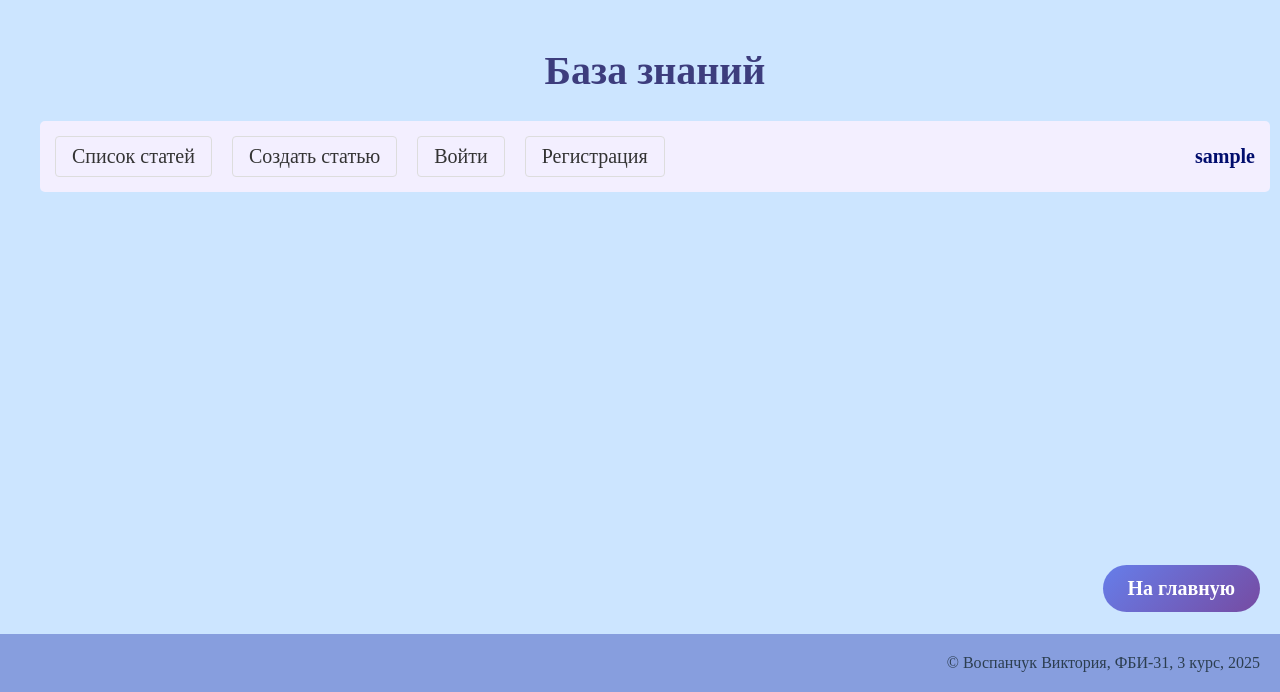
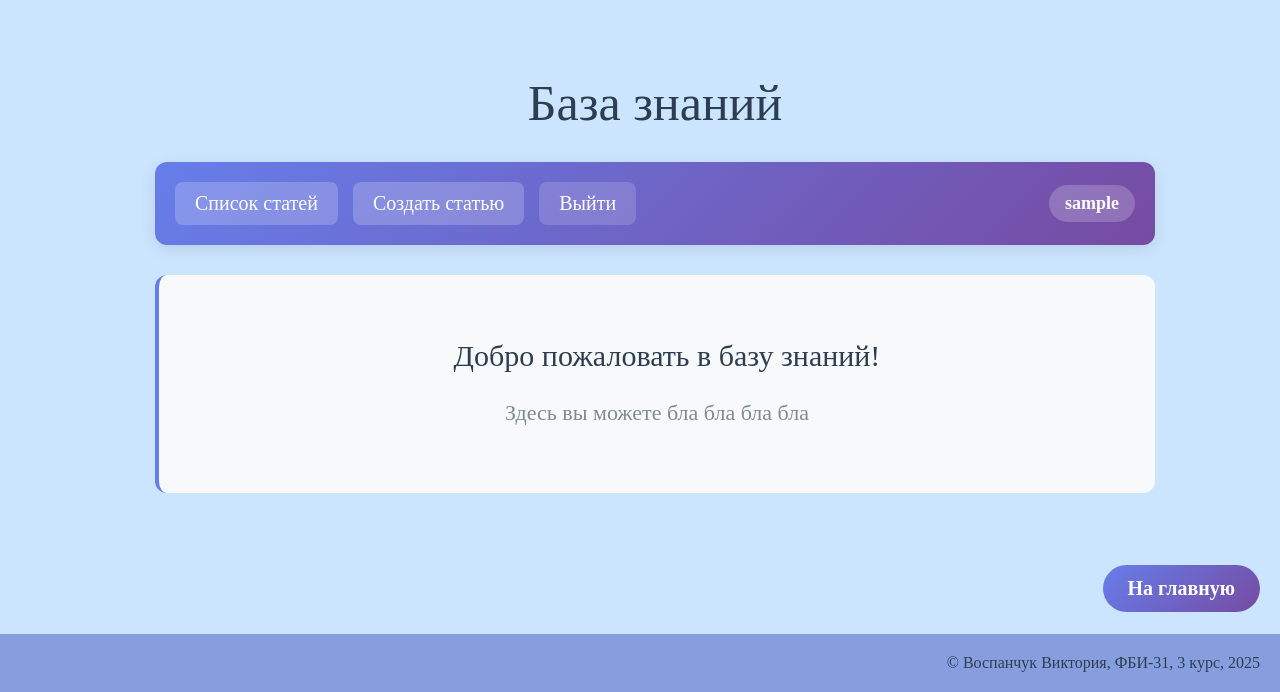
Before and after one commit to vvvicntu/vospa-back-labs, a Flask app: page /lab5/ in a window 1280 px wide. Shown: the part 108-800 px from the top of the page. Run offline with Flask 3, Linux system fonts and the light colour scheme; the visitor is signed in with stand-in values (Sample User, id 1); some libraries are stand-ins or nearby versions.

Commit message:
Подключение бд SQLite

```diff
--- a/app.py
+++ b/app.py
@@ -1,5 +1,6 @@
 from flask import Flask, url_for, request, redirect, abort, render_template
 from datetime import datetime
+import os
 from lab1 import lab1
 from lab2 import lab2
 from lab3 import lab3
@@ -8,7 +9,7 @@ from lab5 import lab5
 
 app = Flask(__name__)
 
-app.config['SECRET_KEY'] = os.environ.get('SECRET_KEY', 'секретносекретный ключ')
+app.config['SECRET_KEY'] = os.environ.get('SECRET_KEY', 'секретно-секретный ключ')
 app.config['DB_TYPE'] = os.getenv('DB_TYPE', 'postgres')
 
 app.register_blueprint(lab1)
--- a/lab5.py
+++ b/lab5.py
@@ -24,7 +24,7 @@ def db_connect():
         dir_path = path.dirname(path.realpath(__file__))
         db_path = path.join(dir_path, "database.db")
         conn = sqlite3.connect(db_path)
-        conn.row_factory  = sqlite3.Row
+        conn.row_factory = sqlite3.Row
         cur = conn.cursor()
 
     return conn, cur
@@ -33,8 +33,6 @@ def db_close(conn, cur):
     conn.commit()
     cur.close()
     conn.close()
-
-
 
 @lab5.route('/lab5/register', methods=['GET', 'POST'])
 def register():
@@ -49,7 +47,11 @@ def register():
 
     conn, cur = db_connect()
 
-    cur.execute("SELECT login FROM users WHERE login=%s;", (login, ))
+    if current_app.config['DB_TYPE'] == 'postgres':
+        cur.execute("SELECT login FROM users WHERE login=%s;", (login,))
+    else:
+        cur.execute("SELECT login FROM users WHERE login=?;", (login,))
+
     if cur.fetchone():
         db_close(conn, cur)
         return render_template('lab5/register.html',
@@ -57,7 +59,10 @@ def register():
 
     password_hash = generate_password_hash(password)
 
-    cur.execute("INSERT INTO users (login, password) VALUES(%s, %s);", (login, password_hash))
+    if current_app.config['DB_TYPE'] == 'postgres':
+        cur.execute("INSERT INTO users (login, password) VALUES (%s, %s);", (login, password_hash))
+    else:
+        cur.execute("INSERT INTO users (login, password) VALUES (?, ?);", (login, password_hash))
 
     db_close(conn, cur)
     return render_template('lab5/success.html', login=login)
@@ -76,7 +81,11 @@ def login():
 
     conn, cur = db_connect()
 
-    cur.execute("SELECT * FROM users WHERE login=%s;", (login, ))
+    if current_app.config['DB_TYPE'] == 'postgres':
+        cur.execute("SELECT * FROM users WHERE login=%s;", (login,))
+    else:
+        cur.execute("SELECT * FROM users WHERE login=?;", (login,))
+
     user = cur.fetchone()
 
     if not user:
@@ -111,7 +120,11 @@ def create():
 
     conn, cur = db_connect()
 
-    cur.execute("SELECT id FROM users WHERE login=%s;", (login, ))
+    if current_app.config['DB_TYPE'] == 'postgres':
+        cur.execute("SELECT id FROM users WHERE login=%s;", (login,))
+    else:
+        cur.execute("SELECT id FROM users WHERE login=?;", (login,))
+
     user = cur.fetchone()
 
     if not user:
@@ -120,8 +133,12 @@ def create():
 
     user_id = user["id"]
 
-    cur.execute("INSERT INTO articles(user_id, title, article_text) VALUES (%s, %s, %s);",
-                (user_id, title, article_text))
+    if current_app.config['DB_TYPE'] == 'postgres':
+        cur.execute("INSERT INTO articles(user_id, title, article_text) VALUES (%s, %s, %s);",
+                    (user_id, title, article_text))
+    else:
+        cur.execute("INSERT INTO articles(user_id, title, article_text) VALUES (?, ?, ?);",
+                    (user_id, title, article_text))
 
     db_close(conn, cur)
     return redirect('/lab5')
@@ -136,8 +153,11 @@ def list():
 
     conn, cur = db_connect()
 
+    if current_app.config['DB_TYPE'] == 'postgres':
+        cur.execute("SELECT id FROM users WHERE login=%s;", (login,))
+    else:
+        cur.execute("SELECT id FROM users WHERE login=?;", (login,))
 
-    cur.execute("SELECT id FROM users WHERE login=%s;", (login, ))
     user = cur.fetchone()
 
     if not user:
@@ -146,7 +166,11 @@ def list():
 
     user_id = user["id"]
 
-    cur.execute("SELECT * FROM articles WHERE user_id=%s;", (user_id,))
+    if current_app.config['DB_TYPE'] == 'postgres':
+        cur.execute("SELECT * FROM articles WHERE user_id=%s;", (user_id,))
+    else:
+        cur.execute("SELECT * FROM articles WHERE user_id=?;", (user_id,))
+
     articles = cur.fetchall()
 
     db_close(conn, cur)
--- a/templates/lab5/lab5.html
+++ b/templates/lab5/lab5.html
@@ -3,39 +3,107 @@
 {% block lab %}Лабораторная работа 5{% endblock %}
 
 {% block main %}
-    <h1>База знаний</h1>
+    <div class="container">
+        <h1 class="main-title">База знаний</h1>
 
-    <div class="menu">
-        <a href="/lab5/list">Список статей</a>
-        <a href="/lab5/create">Создать статью</a>
-        <a href="/lab5/login">Войти</a>
-        <a href="/lab5/register">Регистрация</a>
-        <span class="username">{{ session.get('login') or 'anonymous' }}</span>
+        <div class="menu">
+            <a href="/lab5/list" class="menu-link">Список статей</a>
+            <a href="/lab5/create" class="menu-link">Создать статью</a>
+            {% if session.get('login') %}
+                <a href="/lab5/logout" class="menu-link logout">Выйти</a>
+                <span class="username">{{ session['login'] }}</span>
+            {% else %}
+                <a href="/lab5/login" class="menu-link">Войти</a>
+                <a href="/lab5/register" class="menu-link">Регистрация</a>
+                <span class="username">Anonymous</span>
+            {% endif %}
+        </div>
+
+        <div class="welcome">
+            <h2>Добро пожаловать в базу знаний!</h2>
+            <p>Здесь вы можете бла бла бла бла</p>
+        </div>
     </div>
 
     <style>
+        .container {
+            max-width: 1000px;
+            margin: 0 auto;
+            padding: 20px;
+        }
+
+        .main-title {
+            text-align: center;
+            color: #2c3e50;
+            margin-bottom: 30px;
+            font-size: 2.5em;
+            font-weight: 300;
+        }
+
         .menu {
             display: flex;
-            gap: 20px;
+            gap: 15px;
             align-items: center;
-            margin: 20px 0;
-            padding: 15px;
-            background-color: #f3efff;
-            border-radius: 5px;
+            margin: 30px 0;
+            padding: 20px;
+            background: linear-gradient(135deg, #667eea 0%, #764ba2 100%);
+            border-radius: 12px;
+            box-shadow: 0 4px 15px rgba(0, 0, 0, 0.1);
         }
 
-        .menu a {
+        .menu-link {
             text-decoration: none;
-            color: #333;
-            padding: 8px 16px;
-            border: 1px solid #ddd;
-            border-radius: 4px;
+            color: white;
+            padding: 10px 20px;
+            background: rgba(255, 255, 255, 0.2);
+            border-radius: 8px;
+            transition: all 0.3s ease;
+            font-weight: 500;
+        }
+
+        .menu-link:hover {
+            background: rgba(255, 255, 255, 0.3);
+            transform: translateY(-2px);
+        }
+
+        .logout {
+            background: rgba(255, 255, 255, 0.15);
+        }
+
+        .logout:hover {
+            background: rgba(255, 77, 77, 0.3);
         }
 
         .username {
             margin-left: auto;
-            font-weight: bold;
-            color: #000d6d;
+            font-weight: 600;
+            color: white;
+            background: rgba(255, 255, 255, 0.2);
+            padding: 8px 16px;
+            border-radius: 20px;
+            font-size: 0.9em;
         }
+
+        .welcome {
+            text-align: center;
+            padding: 40px;
+            background: #f8f9fa;
+            border-radius: 12px;
+            margin-top: 30px;
+            border-left: 4px solid #667eea;
+        }
+
+        .welcome h2 {
+            color: #2c3e50;
+            margin-bottom: 15px;
+            font-weight: 400;
+        }
+
+        .welcome p {
+            color: #7f8c8d;
+            font-size: 1.1em;
+            line-height: 1.6;
+        }
+
     </style>
 {% endblock %}
```
